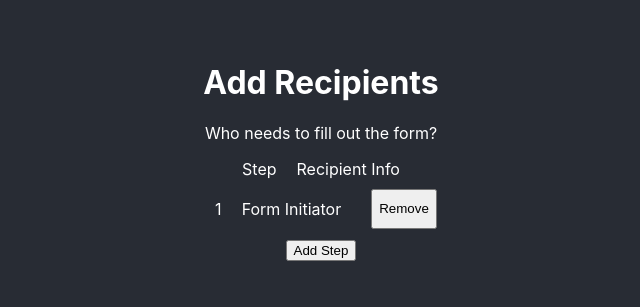
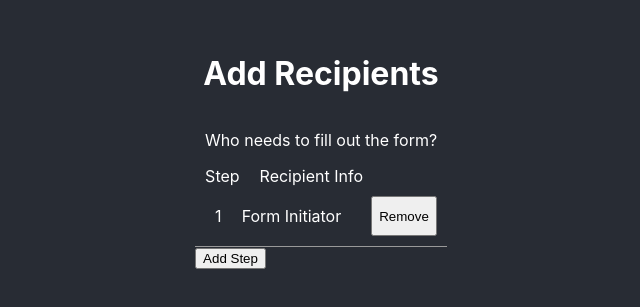
Before and after one commit to nwelchr/informedk12-route-builder, a React (Create React App) app: page / in a window 1280 px wide. Shown: the part 249-556 px from the top of the page, without its empty margins (319-959 px from the left). Built offline with nearby package versions, Linux system fonts and the light colour scheme.

Commit message:
Styling and html cleanup

```diff
--- a/src/App.css
+++ b/src/App.css
@@ -1,5 +1,4 @@
-.App {
-  text-align: center;
+.app {
   background-color: #282c34;
   min-height: 100vh;
   display: flex;
@@ -8,29 +7,3 @@
   justify-content: center;
   color: white;
 }
-
-.App-logo {
-  height: 40vmin;
-  pointer-events: none;
-}
-
-@media (prefers-reduced-motion: no-preference) {
-  .App-logo {
-    animation: App-logo-spin infinite 20s linear;
-  }
-}
-
-
-
-.App-link {
-  color: #61dafb;
-}
-
-@keyframes App-logo-spin {
-  from {
-    transform: rotate(0deg);
-  }
-  to {
-    transform: rotate(360deg);
-  }
-}
--- a/src/App.js
+++ b/src/App.js
@@ -6,13 +6,10 @@ import FormContainer from "./components/formContainer";
 
 function App() {
   return (
-    <div className="App">
-      <div className="App-header">
-        <h1>Add Recipients</h1>
-        <p>Who needs to fill out the form?</p>
-
-        <FormContainer />
-      </div>
+    <div className="app">
+      <h1>Add Recipients</h1>
+      <p>Who needs to fill out the form?</p>
+      <FormContainer />
     </div>
   );
 }
--- a/src/components/common/index.js
+++ b/src/components/common/index.js
@@ -4,4 +4,13 @@ const Label = styled.label`
   padding: 10px;
 `;
 
-export { Label };
+const Divider = styled.hr`
+  width: 100%;
+  height: 1px;
+  background-color: #999;
+  border: 0px;
+  padding: 0px;
+  margin: 0px;
+`;
+
+export { Label, Divider };
--- a/src/components/step.js
+++ b/src/components/step.js
@@ -1,6 +1,6 @@
 import styled from "styled-components";
 
-import { Label } from "./common";
+import { Label, Divider } from "./common";
 
 const StepContainer = styled.section`
   display: flex;
@@ -9,6 +9,7 @@ const StepContainer = styled.section`
 
 const Step = ({ step, handleRemoveStep }) => {
   return (
+    <>
       <StepContainer>
         <Label htmlFor="step">{step.id}</Label>
         <Label htmlFor="recipientInfoName">{step.recipientInfo.name}</Label>
@@ -17,6 +18,8 @@ const Step = ({ step, handleRemoveStep }) => {
           Remove
         </button>
       </StepContainer>
+      <Divider />
+    </>
   );
 };
 
```
Lines whose indentation alone changed are shown as unchanged.
